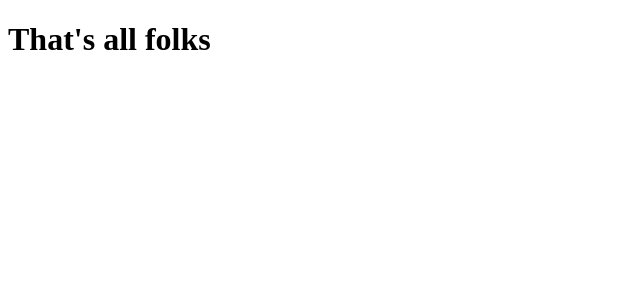
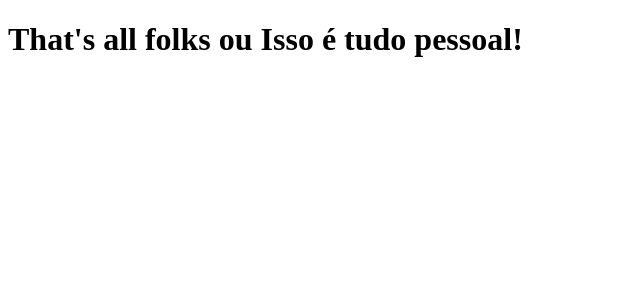
Before and after one commit to ricardo-zip/clone-tabnews, a Next.js app: page / in a window 1280 px wide. Shown: the top 300 px of the page, without its empty margins (0-640 px from the left). Built offline with nearby package versions, Linux system fonts and the light colour scheme.

Commit message:
modifica a frase

```diff
--- a/pages/index.js
+++ b/pages/index.js
@@ -1,5 +1,5 @@
 function Home () {
-    return <h1>That's all folks</h1>
+    return <h1>That's all folks ou Isso é tudo pessoal!</h1>
 }
 
 export default Home
```
